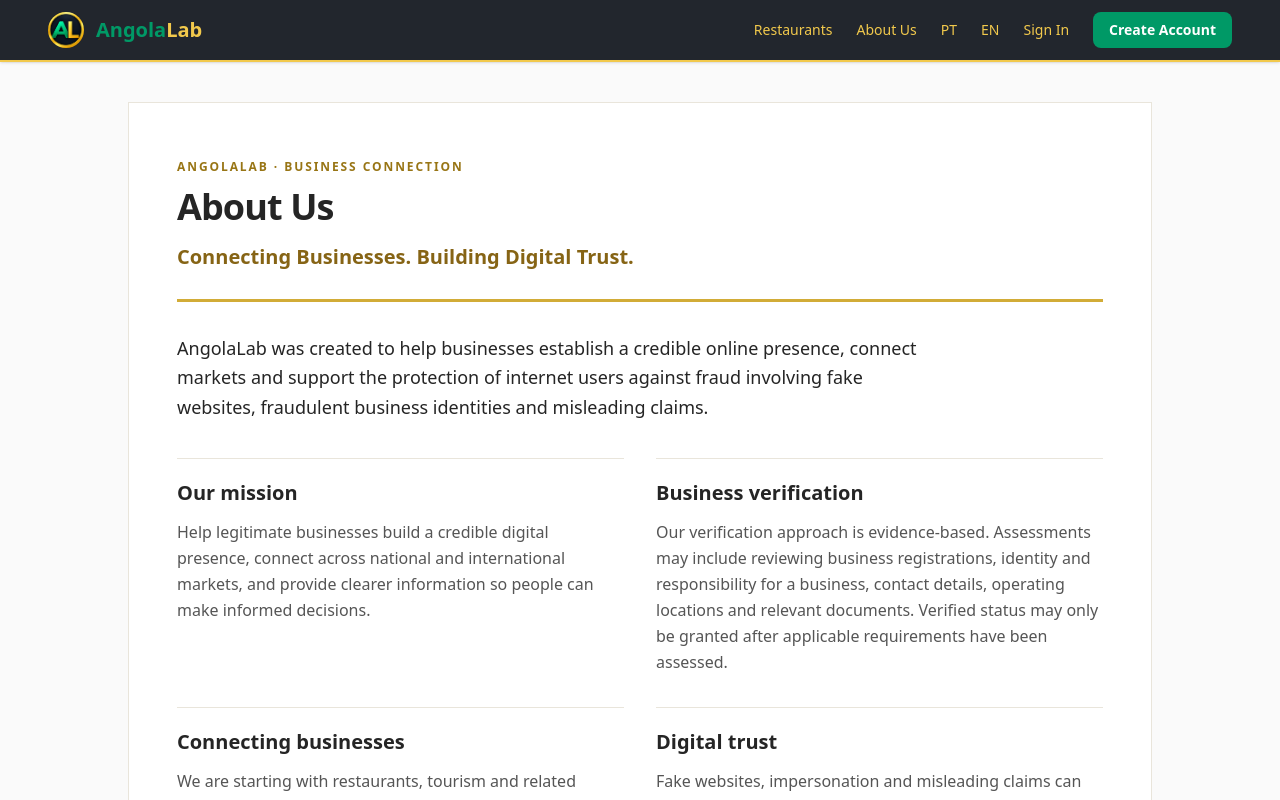
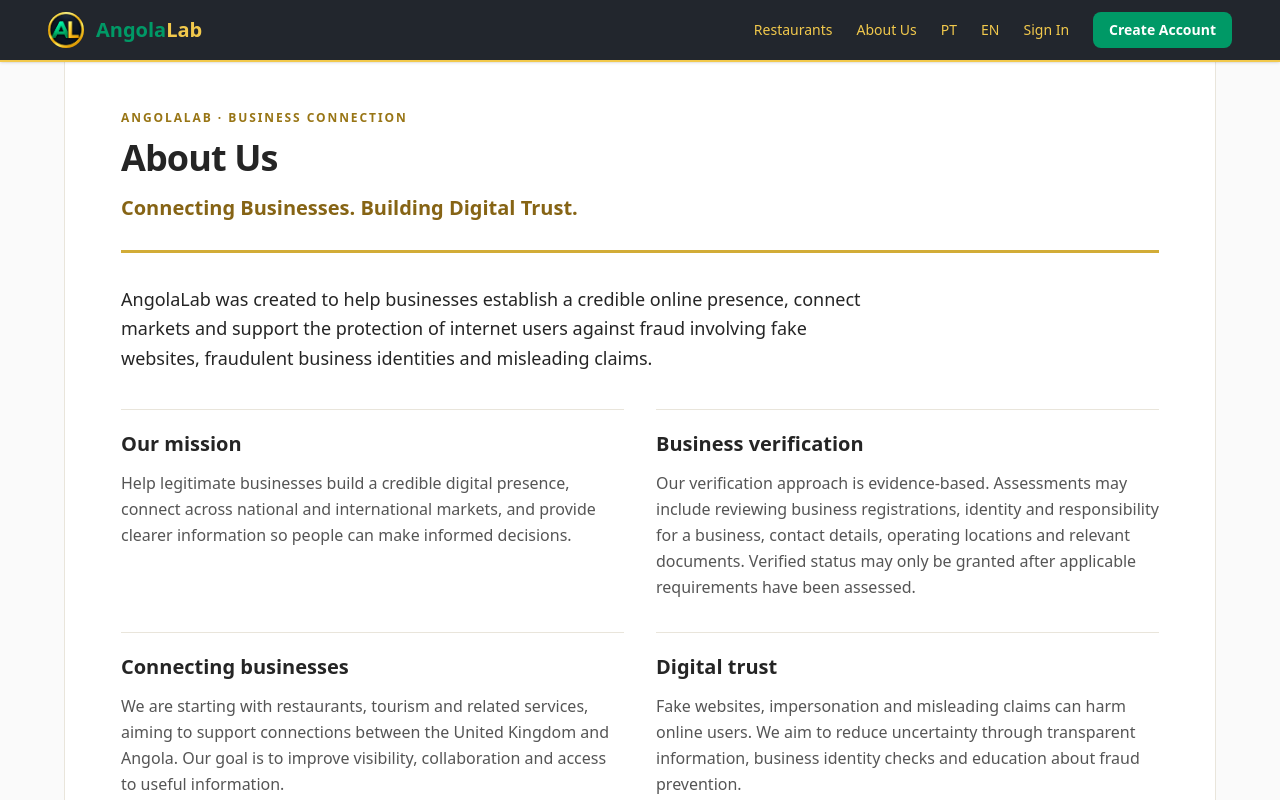
Before and after one commit to oswaldodeal/angolalab-restaurants, a Next.js app: page /en/about in a window 1280 px wide. Shown: the top 800 px of the page. Built offline with nearby package versions, Linux system fonts and the light colour scheme.

Commit message:
style(about): align with full-width restaurant profile and remove outer header/footer gaps

```diff
--- a/components/BusinessAbout.tsx
+++ b/components/BusinessAbout.tsx
@@ -14,8 +14,8 @@ export default function BusinessAbout({ language }: { language: 'pt' | 'en' }) {
         { title: 'Digital trust', body: 'Fake websites, impersonation and misleading claims can harm online users. We aim to reduce uncertainty through transparent information, business identity checks and education about fraud prevention.' },
       ];
   return (
-    <main className="min-h-screen bg-[#fafafa] px-4 py-10 text-[#252525] sm:px-8">
-      <article className="mx-auto max-w-5xl border border-[#e9e5db] bg-white px-6 py-10 sm:px-12 sm:py-14">
+    <main className="min-h-full bg-[#fafafa] text-[#252525]">
+      <article className="mx-auto max-w-6xl border-[#e9e5db] bg-white px-5 py-10 sm:border-x sm:px-10 sm:py-12 lg:px-14">
         <p className="text-xs font-bold uppercase tracking-[0.16em] text-[#987515]">
           {pt ? 'AngolaLab · Ligação entre empresas' : 'AngolaLab · Business Connection'}
         </p>
```
